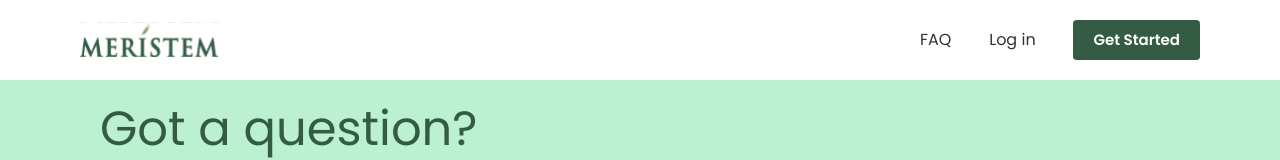
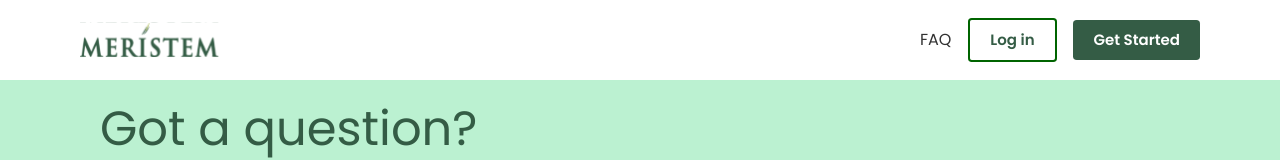
Before and after one commit to AdedejiAdelanwa/trustees-asset-trackr, a Next.js app: page /faqs in a window 1280 px wide. Shown: the top 160 px of the page. Built offline with nearby package versions, Linux system fonts and the light colour scheme.

Commit message:
chore: Add border to button

```diff
--- a/components/ExternalHeader.js
+++ b/components/ExternalHeader.js
@@ -76,7 +76,21 @@ const ExternalHeader = () => {
         display={{ base: "none", lg: "flex" }}
       >
         <Link href="/faqs">FAQ</Link>
-        <Link href="/login">Log in</Link>
+        <Link href="/login">
+          <Button
+            py={"2rem"}
+            px="2rem"
+            color="darkgreen"
+            border="2px solid darkgreen"
+            fontSize={"1.5rem"}
+            _hover={{
+              backgroundColor: "darkgreen",
+              color: "white",
+            }}
+          >
+            Log in
+          </Button>
+        </Link>
         <Link href="/signup">
           <Button
             py={"2rem"}
```
